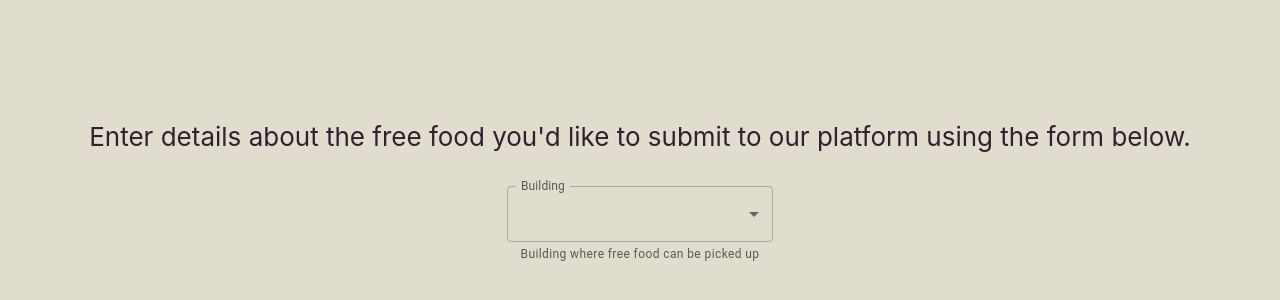
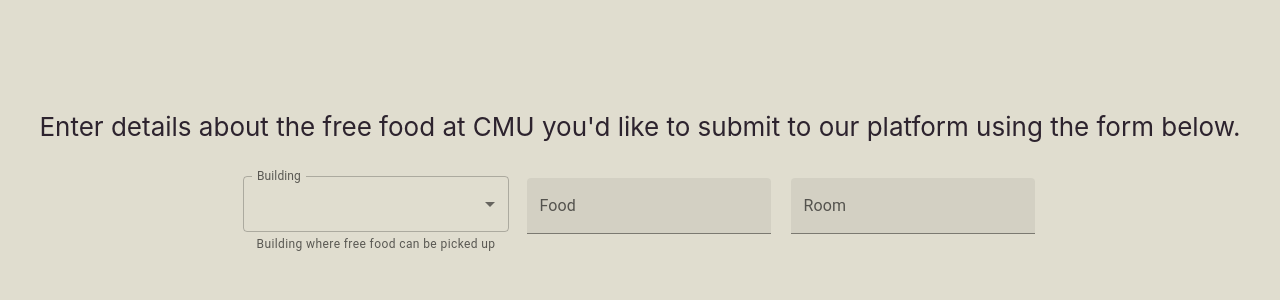
Before and after one commit to sanjana-shriram/HackCMU-2022, a React (Create React App) app in the folder feedcmu/: page / in a window 1280 px wide. Shown: the part 216-516 px from the top of the page. Built offline with nearby package versions, Linux system fonts and the light colour scheme.

Commit message:
Add Name and Room Number text input fields

```diff
--- a/feedcmu/src/App.css
+++ b/feedcmu/src/App.css
@@ -1,6 +1,7 @@
 .App {
   text-align: center;
 }
+
 
 .App-logo {
   height: 40vmin;
@@ -29,7 +30,7 @@
 }
 
 #form {
-  display: flex;
+  display: inline-flex;
 }
 
 #name_block {
@@ -46,7 +47,15 @@
 
 #building_select {
   /* background-color: #886889; */
-  color: #ea00ff;
+  padding-bottom: 20px;
+}
+
+#food_select {
+  padding: 10px;
+}
+
+#room_select {
+  padding: 10px;
 }
 
 @keyframes App-logo-spin {
--- a/feedcmu/src/App.js
+++ b/feedcmu/src/App.js
@@ -2,13 +2,7 @@
 import './App.css';
 import React, { Component } from 'react';
 import { useState } from 'react';
-import { Select, MenuItem, FormControl, InputLabel, FormHelperText } from '@mui/material';
-
-const submitFunction = () => {
-  console.log("submit button clicked");
-}
-
-
+import { Select, MenuItem, FormControl, InputLabel, FormHelperText, TextField } from '@mui/material';
 
 function App() {
   const [name, setName] = useState('');
@@ -29,9 +23,9 @@
     <div className="App">
       <header className="App-header">
         <p>
-          Enter details about the free food you'd like to submit to our platform using the form below.
+          Enter details about the free food at CMU you'd like to submit to our platform using the form below.
         </p>
-
+        <div id="form">
           <div id="building_select">
             <FormControl sx={{ m: 1, minWidth: 120 }}>
               <InputLabel id="demo-simple-select-helper-label">Building</InputLabel>
@@ -88,27 +82,14 @@
               <FormHelperText>Building where free food can be picked up</FormHelperText>
             </FormControl>
           </div>
-        {/*
-        <div id="form">
-          <form>
-            <label>
-              <div id="name_block">
-                Name:
-                <input type="text" name="name" onChange={handleChange} />
+          <div id="food_select">
+            <TextField id="filled-basic" label="Food" variant="filled" />
           </div>
-              <div id="building_block">
-                Building:
-                <input type="text" name="building" onChange={handleChange} />
+          <div id="room_select">
+            <TextField id="filled-basic" label="Room" variant="filled" />
           </div>
-              <div id="room_number_block">
-                Room Number:
-                <input type="text" name="Room Number" onChange={handleChange} />
+
         </div>
-            </label>
-            <input type="submit" value="Submit" onClick={submitFunction()} />
-          </form>
-
-        </div> */}
 
       </header >
     </div >
```
Lines whose indentation alone changed are shown as unchanged.
